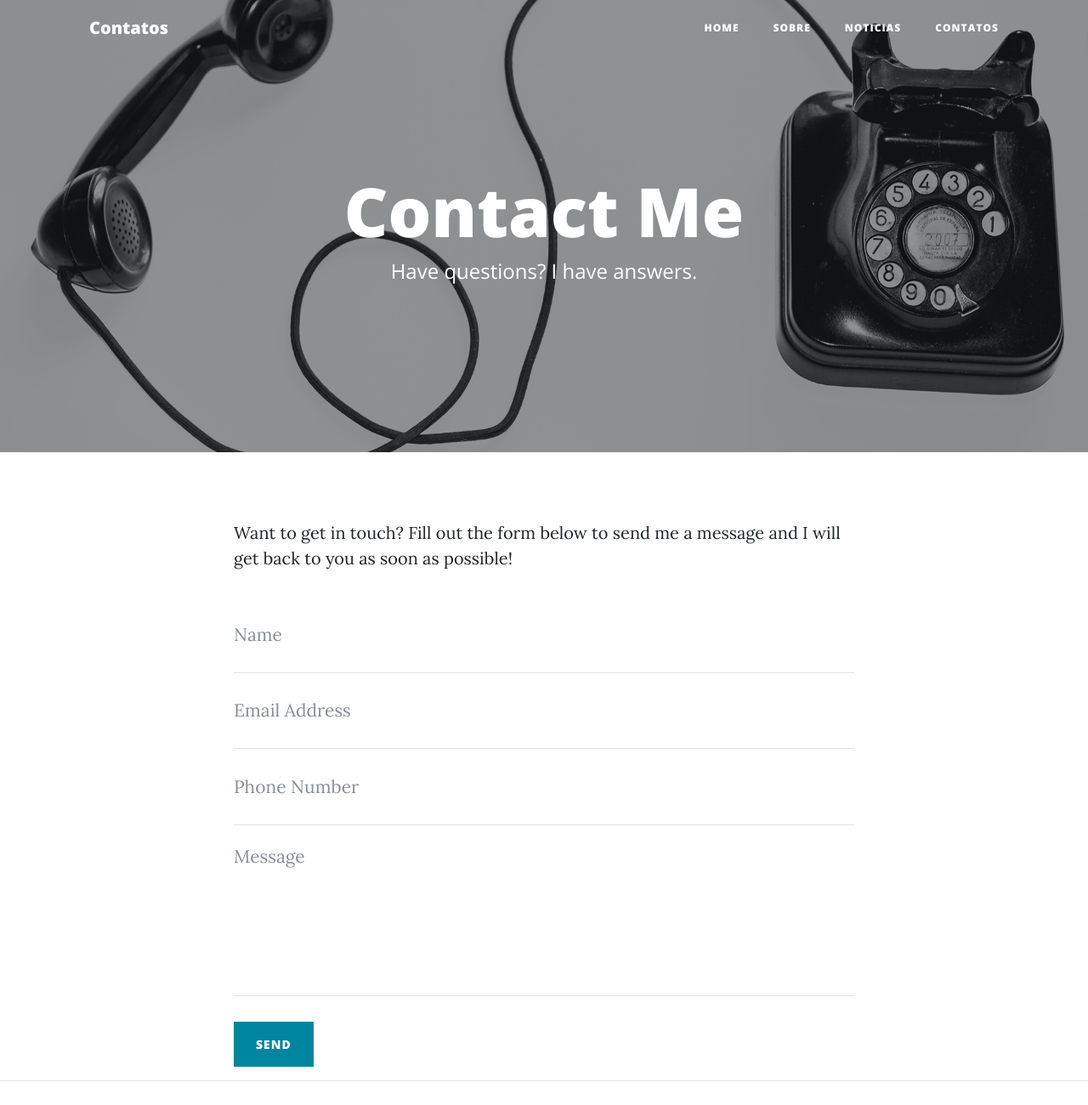
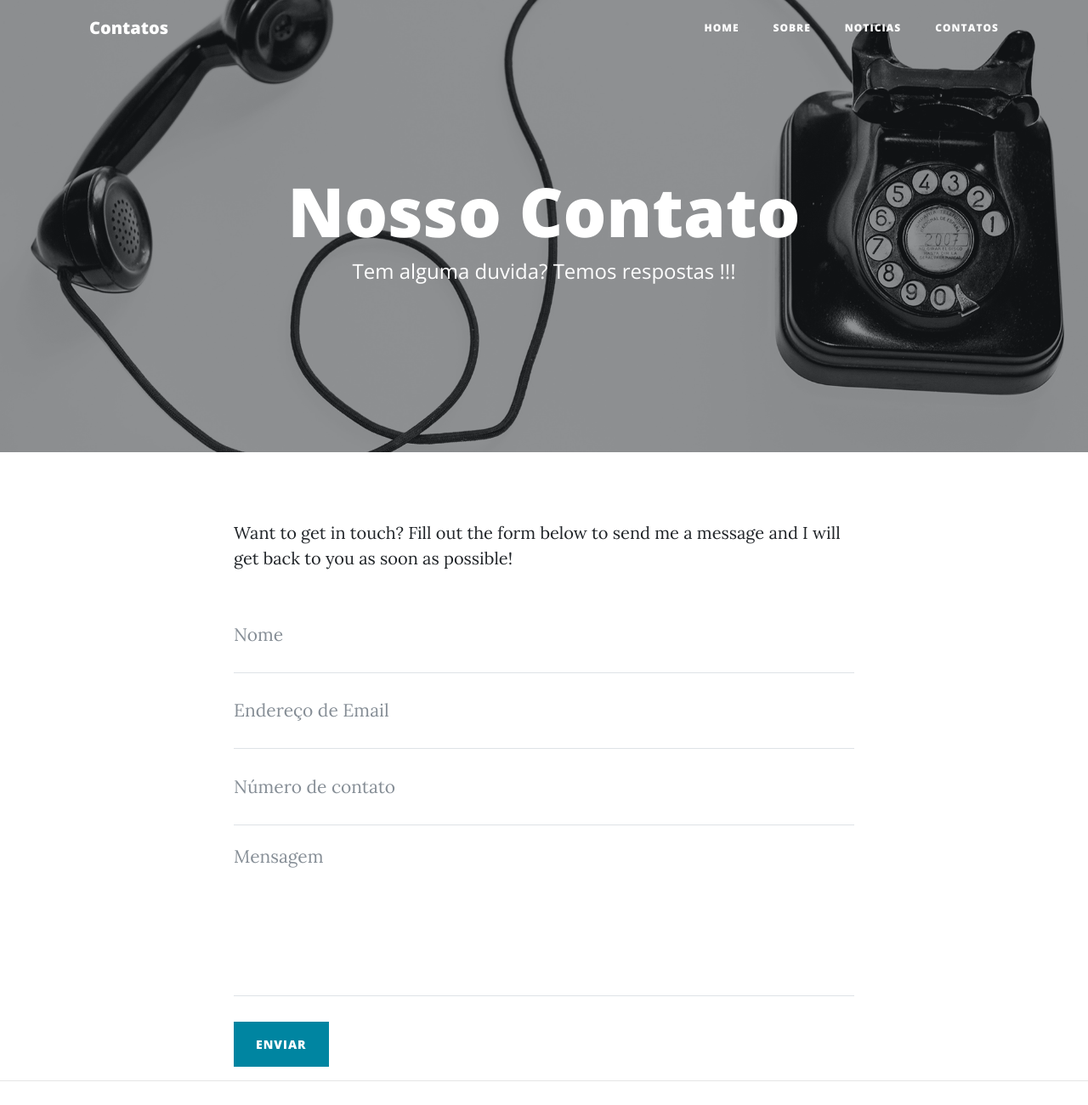
Before and after one commit to xErolLima/blog.github.io, a website: page contact.html in a window 1280 px wide. Shown: the top 1300 px of the page at 85% size. Drawn offline with nearby package versions, Linux system fonts and the light colour scheme.

Commit message:
Update contact.html

```diff
--- a/contact.html
+++ b/contact.html
@@ -59,8 +59,8 @@
       <div class="row">
         <div class="col-lg-8 col-md-10 mx-auto">
           <div class="page-heading">
-            <h1>Contact Me</h1>
-            <span class="subheading">Have questions? I have answers.</span>
+            <h1>Nosso Contato</h1>
+            <span class="subheading">Tem alguma duvida? Temos respostas !!!</span>
           </div>
         </div>
       </div>
@@ -79,34 +79,34 @@
           <div class="control-group">
             <div class="form-group floating-label-form-group controls">
               <label>Name</label>
-              <input type="text" class="form-control" placeholder="Name" id="name" required data-validation-required-message="Please enter your name.">
+              <input type="text" class="form-control" placeholder="Nome" id="name" required data-validation-required-message="Entre com seu nome completo.*">
               <p class="help-block text-danger"></p>
             </div>
           </div>
           <div class="control-group">
             <div class="form-group floating-label-form-group controls">
               <label>Email Address</label>
-              <input type="email" class="form-control" placeholder="Email Address" id="email" required data-validation-required-message="Please enter your email address.">
+              <input type="email" class="form-control" placeholder="Endereço de Email" id="email" required data-validation-required-message="Entre com seu Email.*">
               <p class="help-block text-danger"></p>
             </div>
           </div>
           <div class="control-group">
             <div class="form-group col-xs-12 floating-label-form-group controls">
               <label>Phone Number</label>
-              <input type="tel" class="form-control" placeholder="Phone Number" id="phone" required data-validation-required-message="Please enter your phone number.">
+              <input type="tel" class="form-control" placeholder="Número de contato" id="phone" required data-validation-required-message="Seu número pra contato.*">
               <p class="help-block text-danger"></p>
             </div>
           </div>
           <div class="control-group">
             <div class="form-group floating-label-form-group controls">
               <label>Message</label>
-              <textarea rows="5" class="form-control" placeholder="Message" id="message" required data-validation-required-message="Please enter a message."></textarea>
+              <textarea rows="5" class="form-control" placeholder="Mensagem" id="message" required data-validation-required-message="Deixe sua mensagem ou dúvidas."></textarea>
               <p class="help-block text-danger"></p>
             </div>
           </div>
           <br>
           <div id="success"></div>
-          <button type="submit" class="btn btn-primary" id="sendMessageButton">Send</button>
+          <button type="submit" class="btn btn-primary" id="sendMessageButton">Enviar</button>
         </form>
       </div>
     </div>
```
